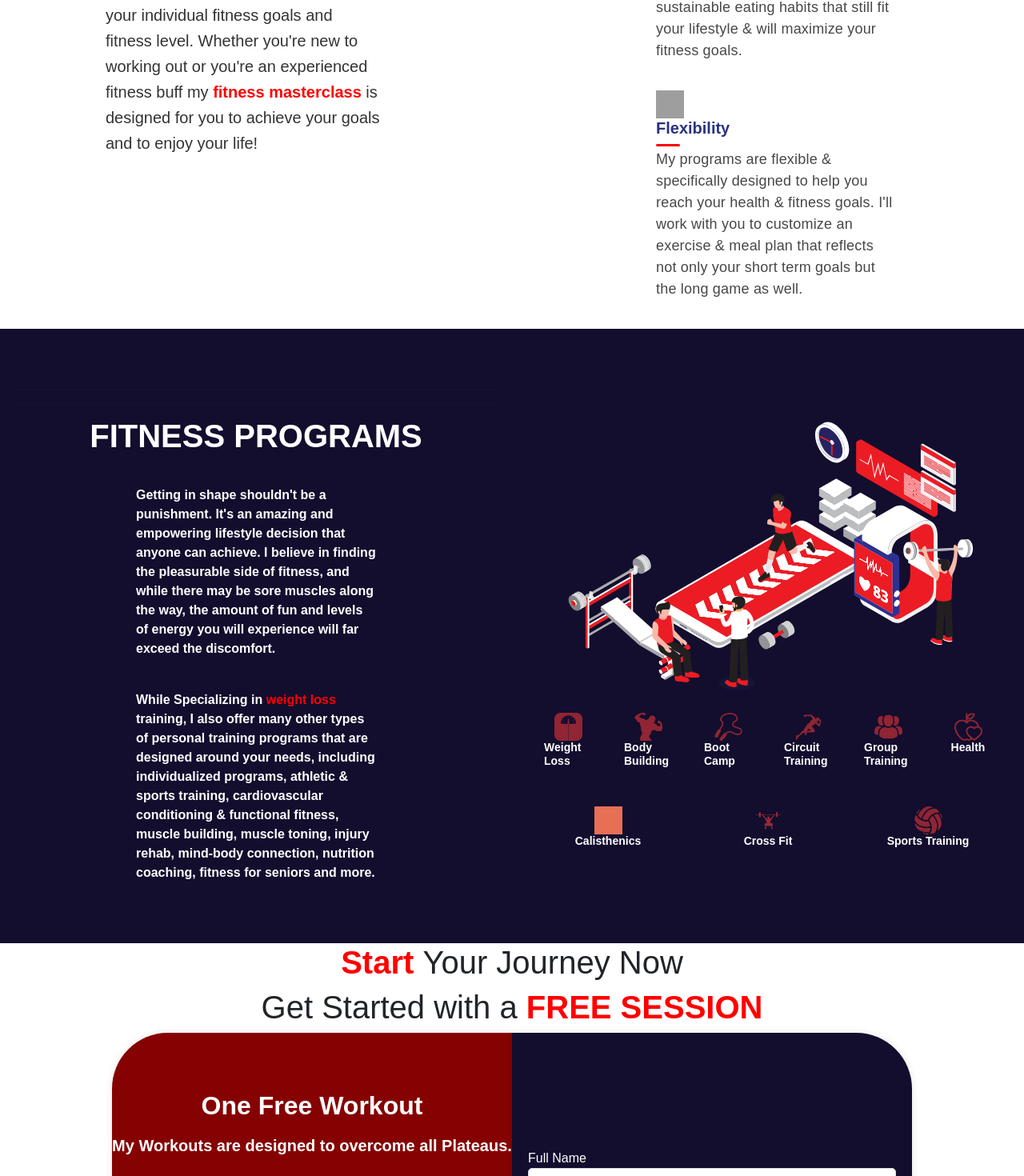
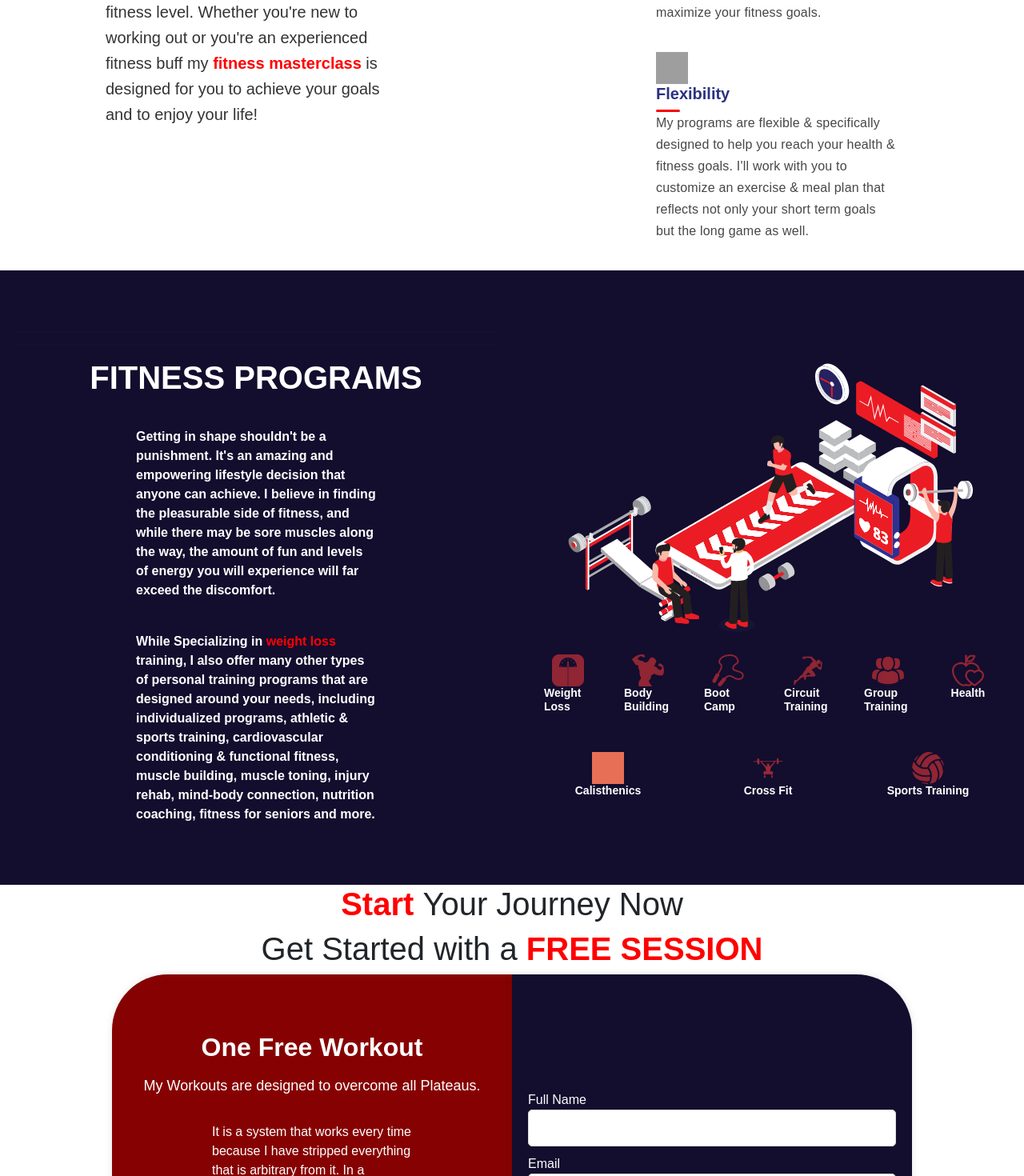
Before and after one commit to MariooY2/PTPortfolio, a React (Vite) app: page / in a window 1280 px wide. Shown: the part 1595-3065 px from the top of the page at 80% size. Built offline with nearby package versions, Linux system fonts and the light colour scheme; grey boxes are pictures that could not be loaded; a web font is replaced by a local one.

Commit message:
fixed text

```diff
--- a/src/assets/forms.jsx
+++ b/src/assets/forms.jsx
@@ -79,8 +79,8 @@ const ContactUs = () => {
                   <h2 className="white mb-3 bolder1">
                     One Free <span className="white">Workout</span>
                   </h2>
-                  <p className="white flex5">
-                    <span className="bolder bigger">My Workouts are designed to overcome all Plateaus.</span>
+                  <p className="">
+                    <span className="lastformtext">My Workouts are designed to overcome all Plateaus.</span>
                   </p>
                   <div className="formtextcont2 white mb-3">
                     <p className="mt-3">
--- a/src/index.css
+++ b/src/index.css
@@ -2,23 +2,21 @@
 @import url("https://fonts.cdnfonts.com/css/best-signature-font");
 @import url("https://fonts.cdnfonts.com/css/autograf-personal-use-only");
 @font-face {
-  font-family: 'Akzidenzgrotesk';
-  src: local('Akzidenzgrotesk'), url('../Akzidenz-Grotesk/AkzidenzGroteskBE-Bold.otf') format('wolf2');
+  font-family: "Akzidenzgrotesk";
+  src: local("Akzidenzgrotesk"),
+    url("../Akzidenz-Grotesk/AkzidenzGroteskBE-Bold.otf") format("wolf2");
   /* Add more formats if necessary */
 }
 
-
-
 * {
   /*font-family: "Inter", sans-serif;*/
-  font-family: 'Akzidenzgrotesk', sans-serif;
+  font-family: "Akzidenzgrotesk", sans-serif;
   padding: 0px;
   margin: 0px;
 }
 
 html {
   scroll-behavior: smooth;
-
 }
 .navelem {
   font-size: 25px;
@@ -164,7 +162,7 @@ html {
   flex-direction: column;
   align-items: center;
   justify-content: center;
-  font-family: 'Akzidenzgrotesk', sans-serif !important;
+  font-family: "Akzidenzgrotesk", sans-serif !important;
   font-size: 40px !important;
   font-weight: 900 !important;
 }
@@ -220,8 +218,8 @@ html {
   margin-top: 20px;
 }
 .images {
-  height: 35px;
-  width: 35px;
+  height: 40px;
+  width: 40px;
   display: flex;
   justify-content: space-between; /* Center horizontally */
   align-items: center; /* Center vertically */
@@ -242,11 +240,11 @@ html {
 .paragraph-3 {
   width: auto;
   max-width: 100%;
-  margin-top: 3px;
+  margin-top: 0px;
   padding-right: 0px;
   font-family: sans-serif;
   color: #474747;
-  font-size: 14px;
+  font-size: 16px !important;
   line-height: 27px;
   font-weight: 400;
   letter-spacing: 0.2px;
@@ -266,6 +264,11 @@ html {
   flex-wrap: wrap;
   background-color: #130d2e;
   padding-bottom: 40px;
+}
+
+.lastformtext {
+  color: white;
+  font-size: 18px;
 }
 
 .wid {
@@ -523,7 +526,6 @@ input[type="submit"]:hover {
   }
   .bright {
     font-size: 15px;
-
   }
 
   .smalll {
@@ -572,7 +574,6 @@ input[type="submit"]:hover {
   }
   .bright {
     font-size: 14px;
-
   }
 }
 @media (max-width: 600px) {
@@ -585,7 +586,6 @@ input[type="submit"]:hover {
   .navelem {
     font-size: 20px !important;
   }
-
 
   .bolder {
     font-weight: lighter;
@@ -619,7 +619,6 @@ input[type="submit"]:hover {
     font-size: 12px;
   }
 }
-
 
 @media (max-width: 475px) {
   .cont::before {
@@ -672,7 +671,8 @@ input[type="submit"]:hover {
   }
   form {
     width: 95%;
-  }  .name {
+  }
+  .name {
     font-size: 17px;
   }
 }
```
